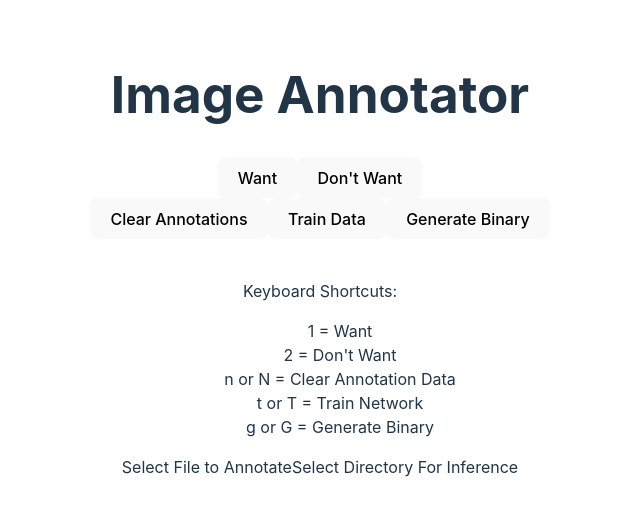
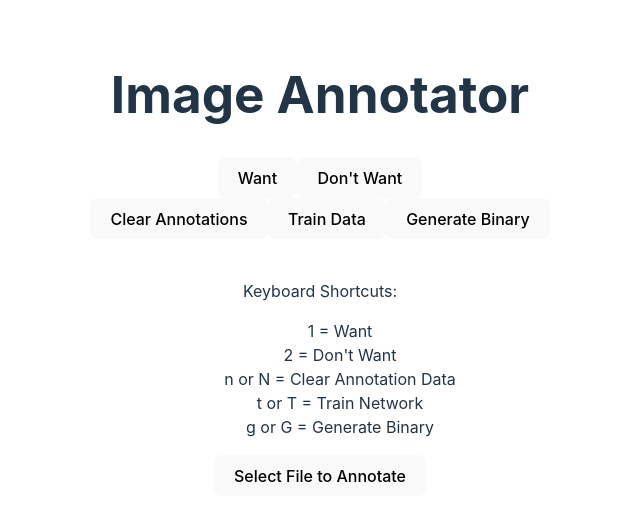
Before and after one commit to benjamin-parks/Image-Binary-Classifier-React, a React (Vite) app: page / in a window 1280 px wide. Shown: the top 520 px of the page, without its empty margins (320-960 px from the left). Built offline with nearby package versions, Linux system fonts and the light colour scheme.

Commit message:
Removed batch import for now. Will add back later

```diff
--- a/src/App.jsx
+++ b/src/App.jsx
@@ -256,7 +256,6 @@ function App() {
       <br/>
       <Instructions />
       <FileImport file="single" onFileSelect={handleFileSelect} />
-      <FileImport />
     </>
   );
 }
--- a/src/components/FileImport.jsx
+++ b/src/components/FileImport.jsx
@@ -11,7 +11,7 @@ export default function FileImport({ file, buttonText, onFileSelect }) {
     return (
         <div style={{ display: "inline" }}>
             {file ? (
-                <>
+                <button>
                     <input
                         className="form-control"
                         type="file"
@@ -26,7 +26,7 @@ export default function FileImport({ file, buttonText, onFileSelect }) {
                     >
                         {buttonText || "Select File to Annotate"}
                     </label>
-                </>
+                </button>
             ) : (
                 <>
                     <input
```
